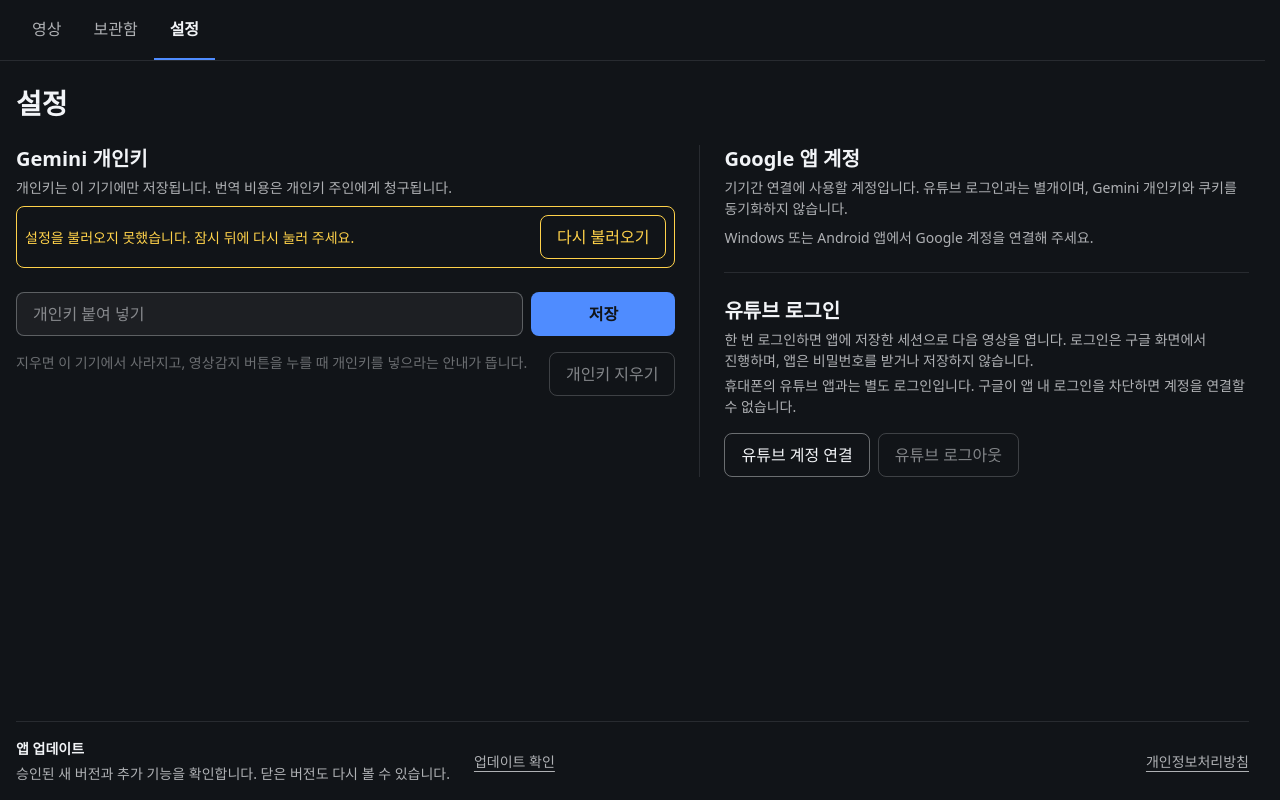
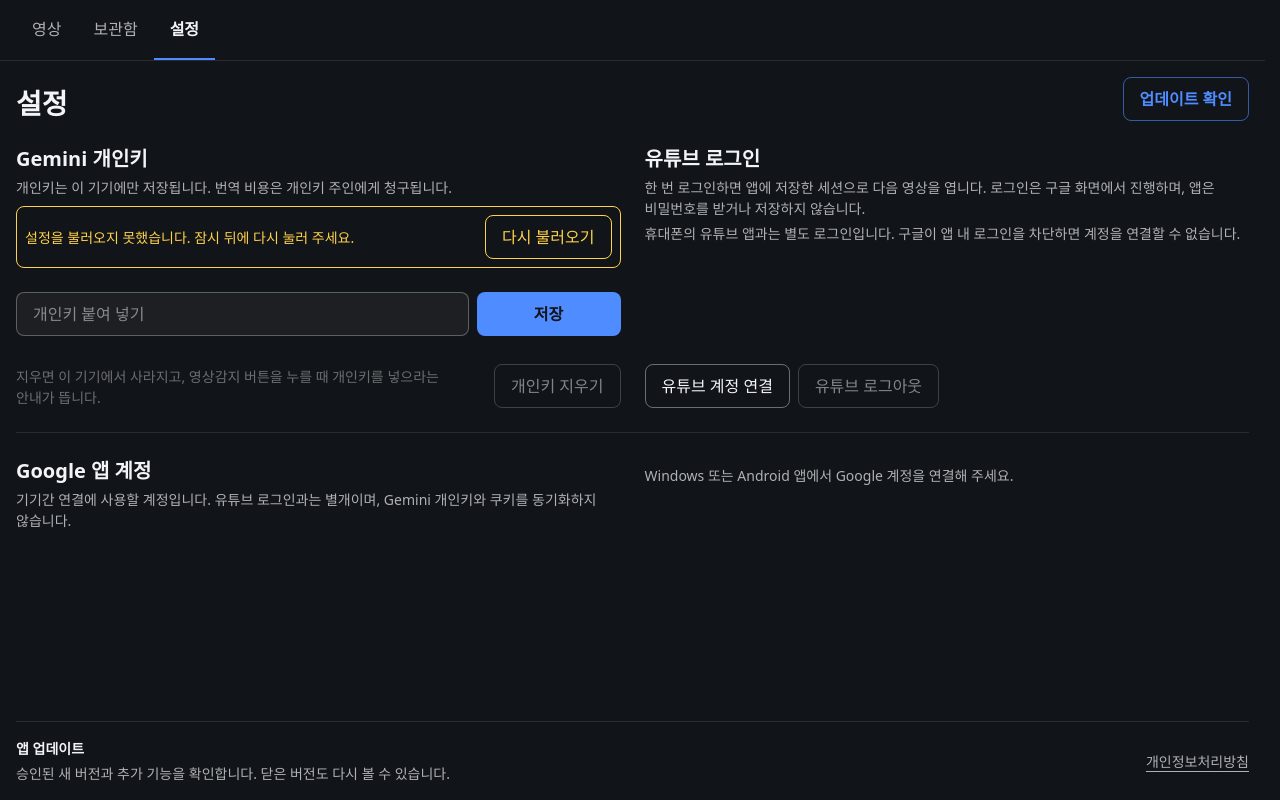
Before and after one commit to LittleBitAI/video-translate-overlay-2, a Svelte app: page /preferences in a window 1280 px wide. Built offline with nearby package versions, Linux system fonts and the light colour scheme; no server answers.

Commit message:
Reconstruct full-width settings with aligned bottom actions

```diff
--- a/src/ui/GoogleAccount.svelte
+++ b/src/ui/GoogleAccount.svelte
@@ -120,7 +120,7 @@
   onDestroy(() => generation++);
 </script>
 
-<section class="settings-section min-w-0 max-lg:rounded-lg max-lg:bg-ink/5 max-lg:p-4 sm:max-lg:p-6 lg:max-w-2xl" aria-label="Google 앱 계정" aria-busy={loading || sending}>
+<section class="settings-section min-w-0 max-lg:rounded-lg max-lg:bg-ink/5 max-lg:p-4 sm:max-lg:p-6 lg:grid lg:grid-cols-2 lg:gap-6" aria-label="Google 앱 계정" aria-busy={loading || sending}>
   <div>
     <h2 class="text-lg font-semibold">Google 앱 계정</h2>
     <p class="mt-1 text-sm text-ink/70">기기간 연결에 사용할 계정입니다. 유튜브 로그인과는 별개이며, Gemini 개인키와 쿠키를 동기화하지 않습니다.</p>
--- a/src/ui/Preferences.svelte
+++ b/src/ui/Preferences.svelte
@@ -135,14 +135,17 @@
 <Nav />
 
 <main class="flex flex-col gap-6 p-2 sm:p-4 md:min-h-[calc(100dvh-61px)]">
+  <div class="flex flex-wrap items-center justify-between gap-4">
     <h1 class="px-2 pt-2 text-2xl font-semibold sm:px-0">설정</h1>
-  <div class="grid w-full max-w-[90rem] items-start gap-6 lg:grid-cols-[minmax(0,1.2fr)_minmax(0,1fr)]">
-    <section class={section} aria-busy={screen === 'loading'}>
+    <button type="button" class="inline-flex min-h-11 items-center rounded-lg border border-primary/60 px-4 py-2 text-base font-semibold text-primary hover:bg-primary/10" onclick={() => window.dispatchEvent(new Event('vto-check-updates'))}>업데이트 확인</button>
+  </div>
+  <div class="grid w-full items-stretch gap-6 lg:grid-cols-2">
+    <section class="{section} lg:flex lg:flex-col" aria-busy={screen === 'loading'}>
       <div>
         <h2 class="text-lg font-semibold">Gemini 개인키</h2>
         <p class="mt-1 text-sm text-ink/70">개인키는 이 기기에만 저장됩니다. 번역 비용은 개인키 주인에게 청구됩니다.</p>
       </div>
-      <div class="max-w-2xl">
+      <div class="max-w-[60rem]">
         {#if screen === 'error'}
           <!-- The saved settings did not load: its own box, apart from the field, whose place is for a key's own errors. -->
           <div role="alert" class="my-2 flex flex-wrap items-center gap-2 rounded-lg border border-accent p-2">
@@ -151,7 +154,7 @@
           </div>
         {/if}
 
-        <form class="mt-6 max-w-2xl" onsubmit={save} novalidate>
+        <form class="mt-6" onsubmit={save} novalidate>
           <label for="api-key" class="sr-only">Gemini 개인키</label>
           <div class="mt-1 flex gap-2">
             <input
@@ -209,9 +212,9 @@
             <dd>{s.translation_model}</dd>
           </dl>
         {/if}
-
-        <hr class="my-4 border-ink/15 md:hidden" />
-        <div class="md:mt-4 md:grid md:grid-cols-[minmax(0,1fr)_auto] md:items-start md:gap-4">
+      </div>
+      <hr class="my-4 border-ink/15 lg:hidden" />
+      <div class="mt-4 w-full max-w-[60rem] md:grid md:grid-cols-[minmax(0,1fr)_auto] md:items-end md:gap-4 lg:mt-auto lg:pt-6">
         <p class="mb-4 text-sm md:mb-0 {s.key_set ? 'text-ink/70' : 'text-ink/40'}">지우면 이 기기에서 사라지고, 영상감지 버튼을 누를 때 개인키를 넣으라는 안내가 뜹니다.</p>
         {#if asking === 'delete'}
           {@render confirmRow('delete', '개인키를 지울까요?', '지우기', 'delete-api-key')}
@@ -221,11 +224,8 @@
           </button>
         {/if}
       </div>
-      </div>
     </section>
-    <div class="min-w-0 space-y-6 lg:border-s lg:border-ink/10 lg:ps-6">
-      <GoogleAccount />
-      <section class="{section} lg:border-t lg:border-ink/10 lg:pt-6">
+    <section class="{section} lg:flex lg:flex-col">
       <div>
         <h2 class="text-lg font-semibold">유튜브 로그인</h2>
         <p class="mt-1 text-sm text-ink/70">
@@ -233,7 +233,7 @@
         </p>
         <p class="mt-1 text-sm text-ink/70">휴대폰의 유튜브 앱과는 별도 로그인입니다. 구글이 앱 내 로그인을 차단하면 계정을 연결할 수 없습니다.</p>
       </div>
-        <div class="mt-4 flex flex-wrap items-center gap-2">
+      <div class="mt-4 flex flex-wrap items-end gap-2 lg:mt-auto lg:pt-6">
         {#if inApp()}
           <button type="button" class="{outline}" disabled={connecting || busy || screen !== 'ready'} onclick={connectYoutube}>
             {connecting ? '계정 화면 여는 중' : '유튜브 계정 연결'}
@@ -250,18 +250,19 @@
         {/if}
       </div>
     </section>
+    <div class="min-w-0 lg:col-span-2 lg:border-t lg:border-ink/10 lg:pt-6">
+      <GoogleAccount />
     </div>
   </div>
   {#if done || failed}
     <p role="status" class="text-sm {failed ? 'text-accent' : 'text-ink/80'}">{failed || done}</p>
   {/if}
-  <footer class="mt-auto flex w-full max-w-[90rem] flex-wrap items-center justify-between gap-x-6 gap-y-4 border-t border-ink/10 pt-4">
+  <footer class="mt-auto flex w-full flex-wrap items-center justify-between gap-x-6 gap-y-4 border-t border-ink/10 pt-4">
     <section aria-label="앱 업데이트" class="flex flex-wrap items-center gap-4">
       <div>
         <h2 class="text-sm font-semibold">앱 업데이트</h2>
         <p class="mt-1 text-sm text-ink/70">승인된 새 버전과 추가 기능을 확인합니다. 닫은 버전도 다시 볼 수 있습니다.</p>
       </div>
-      <button type="button" class="inline-flex min-h-11 items-center px-2 text-sm text-ink/70 underline underline-offset-4 hover:text-ink" onclick={() => window.dispatchEvent(new Event('vto-check-updates'))}>업데이트 확인</button>
     </section>
     <div>
       {#if inApp()}
```
Also changed, not shown: 3 other files (tests, documents, lock files or other folders). Lines whose indentation alone changed are shown as unchanged.
